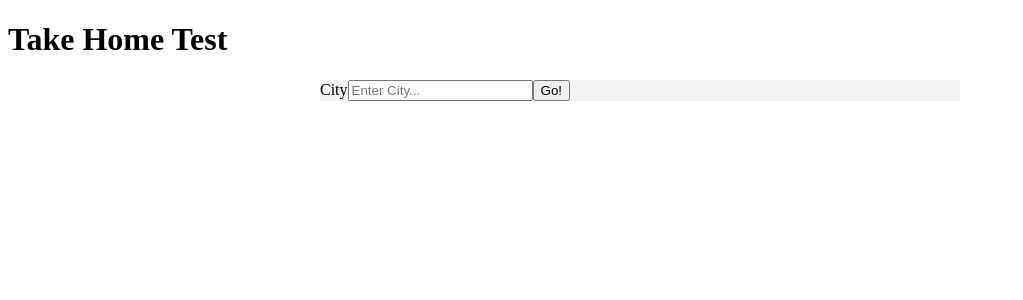
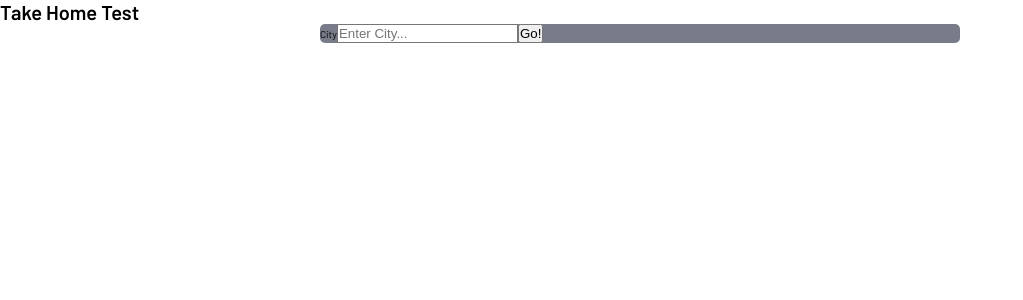
Before and after one commit to JakeHildy/weather-service-client, a React (Create React App) app: page / in a window 1280 px wide. Shown: the top 300 px of the page, without its empty margins (0-1023 px from the left). Built offline with nearby package versions, Linux system fonts and the light colour scheme.

Commit message:
Reset base styling

```diff
--- a/src/App.js
+++ b/src/App.js
@@ -1,4 +1,5 @@
 import WeatherService from "./components/WeatherService/WeatherService";
+import "./App.scss";
 
 function App() {
   return (
--- /dev/null
+++ b/src/App.scss
@@ -0,0 +1,16 @@
+@import url("https://fonts.googleapis.com/css2?family=Barlow:wght@300;400;600&display=swap");
+
+*,
+*::before,
+*::after {
+  margin: 0;
+  padding: 0;
+  box-sizing: inherit;
+}
+
+html {
+  box-sizing: border-box;
+  font-size: 62.5%; // 1rem = 10px;
+  font-family: "Barlow", sans-serif;
+  color: #000;
+}
--- a/src/components/WeatherService/WeatherService.jsx
+++ b/src/components/WeatherService/WeatherService.jsx
@@ -26,7 +26,10 @@ export class WeatherService extends Component {
     const { inputCity } = this.state;
 
     // Get Weather from backend
-    const weather = await axios.get(`${BACKEND_URL}weather?city=${inputCity}`);
+    try {
+      const weather = await axios.get(
+        `${BACKEND_URL}weather?city=${inputCity}`
+      );
 
       // Extract Relevant Info
       const { temp, feels_like: feelsLike } = weather.data.data.main;
@@ -42,6 +45,9 @@ export class WeatherService extends Component {
         timestamp,
         weatherLoaded: true,
       });
+    } catch (err) {
+      console.log(`💣 === ERROR GETTING WEATHER === 💣`, err);
+    }
   };
 
   render() {
@@ -50,15 +56,18 @@ export class WeatherService extends Component {
     return (
       <div className="weather-service">
         <form onSubmit={this.getWeather} className="weather-service__form">
-          <label htmlFor="input-city">City</label>
+          <label className="weather-service__form--label" htmlFor="input-city">
+            City
+          </label>
           <input
+            className="weather-service__form--input"
             type="text"
             id="input-city"
             name="inputCity"
             placeholder="Enter City..."
             onChange={this.handleChange}
           />
-          <button className="weather-service__submit-button">Go!</button>
+          <button className="weather-service__form--button">Go!</button>
         </form>
         {this.state.weatherLoaded && (
           <div className="weather-service__info">
--- a/src/components/WeatherService/WeatherService.scss
+++ b/src/components/WeatherService/WeatherService.scss
@@ -1,9 +1,38 @@
 ///////////////////////////////
 // COLOURS
-$color-background: #f2f3f4;
+$color-background: #777c88;
 
 .weather-service {
   margin: 0 auto;
   width: 50vw;
   background-color: $color-background;
+  border-radius: 5px;
+
+  &__form {
+    &--label {
+    }
+
+    &--input {
+    }
+
+    &--button {
+    }
+  }
+
+  &__info {
+    &--city {
+    }
+
+    &--temp {
+    }
+
+    &--description {
+    }
+
+    &--feels-like {
+    }
+
+    &--icon {
+    }
+  }
 }
--- a/src/utils/tempConversion.js
+++ b/src/utils/tempConversion.js
@@ -1,6 +1,6 @@
 export function kelvinToCelsius(kelvin) {
   const celsius = kelvin - 273.15;
 
-  // round to 1 decimal point
+  // round to 1 decimal place
   return Math.round(celsius * 10) / 10;
 }
```
Lines whose indentation alone changed are shown as unchanged.
